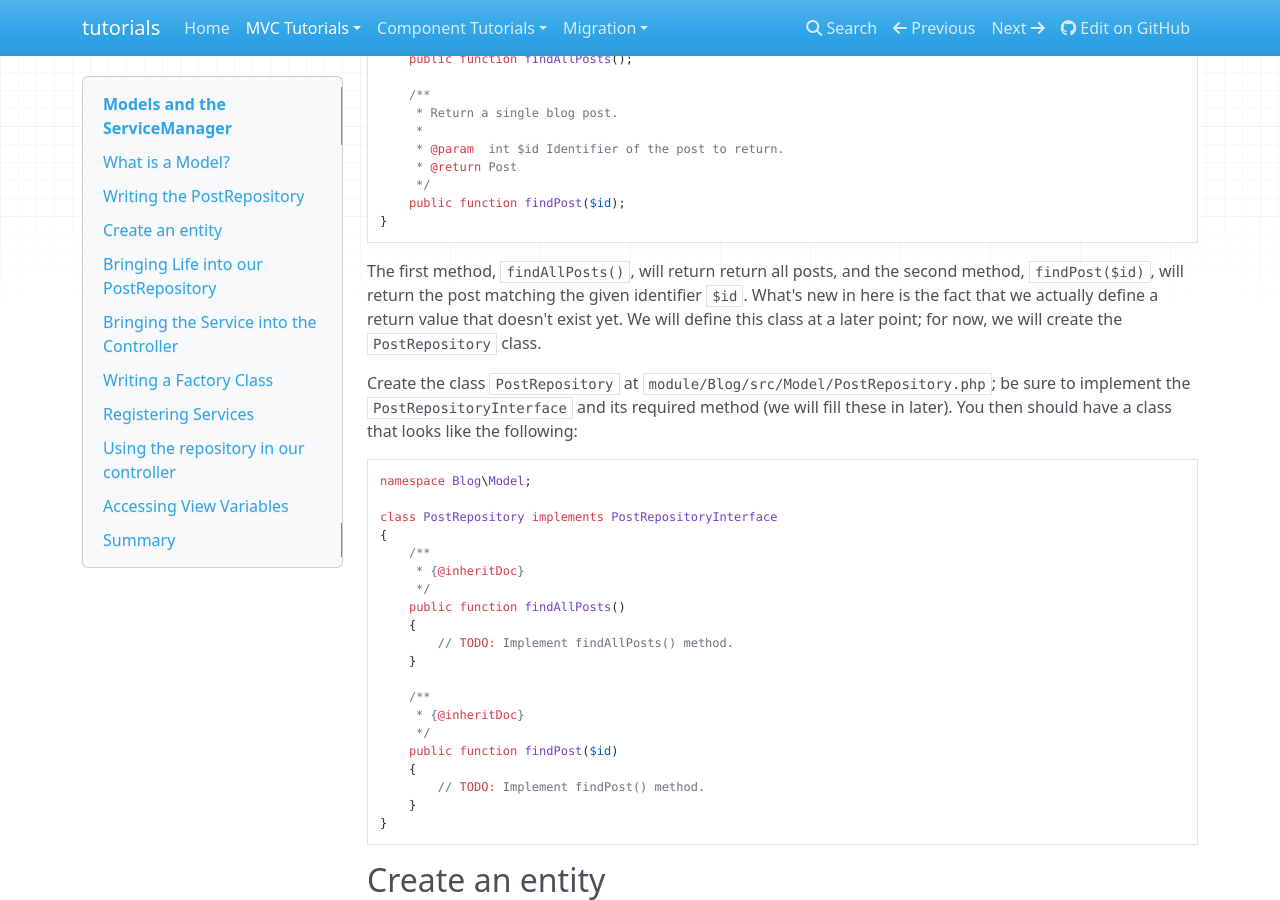
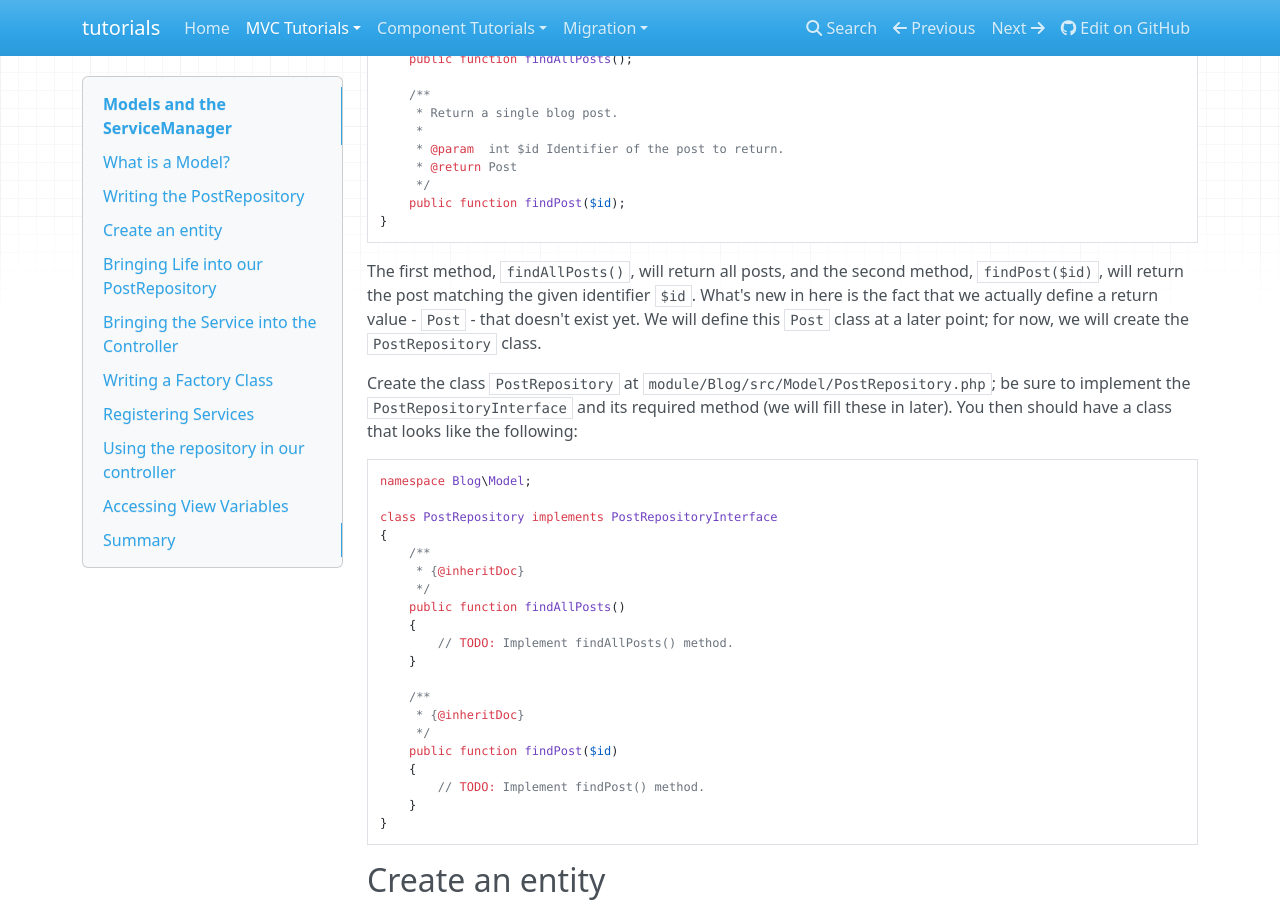
Before and after one commit to laminas/tutorials, an MkDocs documentation site: the page built from doc/book/in-depth-guide/models-and-servicemanager.md, in a window 1280 px wide and 900 px high, scrolled down 940 px. Built offline with MkDocs 1.6.1, drawn with Linux system fonts in a browser that asks for light colours; nearby versions of some CDN libraries; old or Windows-style settings are respelled for this version of MkDocs; some of the changed text lies outside the part shown.

Commit message:
Update models-and-servicemanager.md
A few typo corrections and a question about aliases in the servicemanager.
Thanks

````diff
--- a/doc/book/in-depth-guide/models-and-servicemanager.md
+++ b/doc/book/in-depth-guide/models-and-servicemanager.md
@@ -60,10 +60,9 @@ interface PostRepositoryInterface
 }
 ```
 
-The first method, `findAllPosts()`, will return return all posts, and the second
+The first method, `findAllPosts()`, will return all posts, and the second
 method, `findPost($id)`, will return the post matching the given identifier
-`$id`. What's new in here is the fact that we actually define a return value
-that doesn't exist yet. We will define this class at a later point; for now, we
+`$id`. What's new in here is the fact that we actually define a return value - `Post` - that doesn't exist yet. We will define this `Post` class at a later point; for now, we
 will create the `PostRepository` class.
 
 Create the class `PostRepository` at `module/Blog/src/Model/PostRepository.php`;
````
Also changed, not shown: other parts of doc/book/in-depth-guide/models-and-servicemanager.md (+4 -4 lines).
